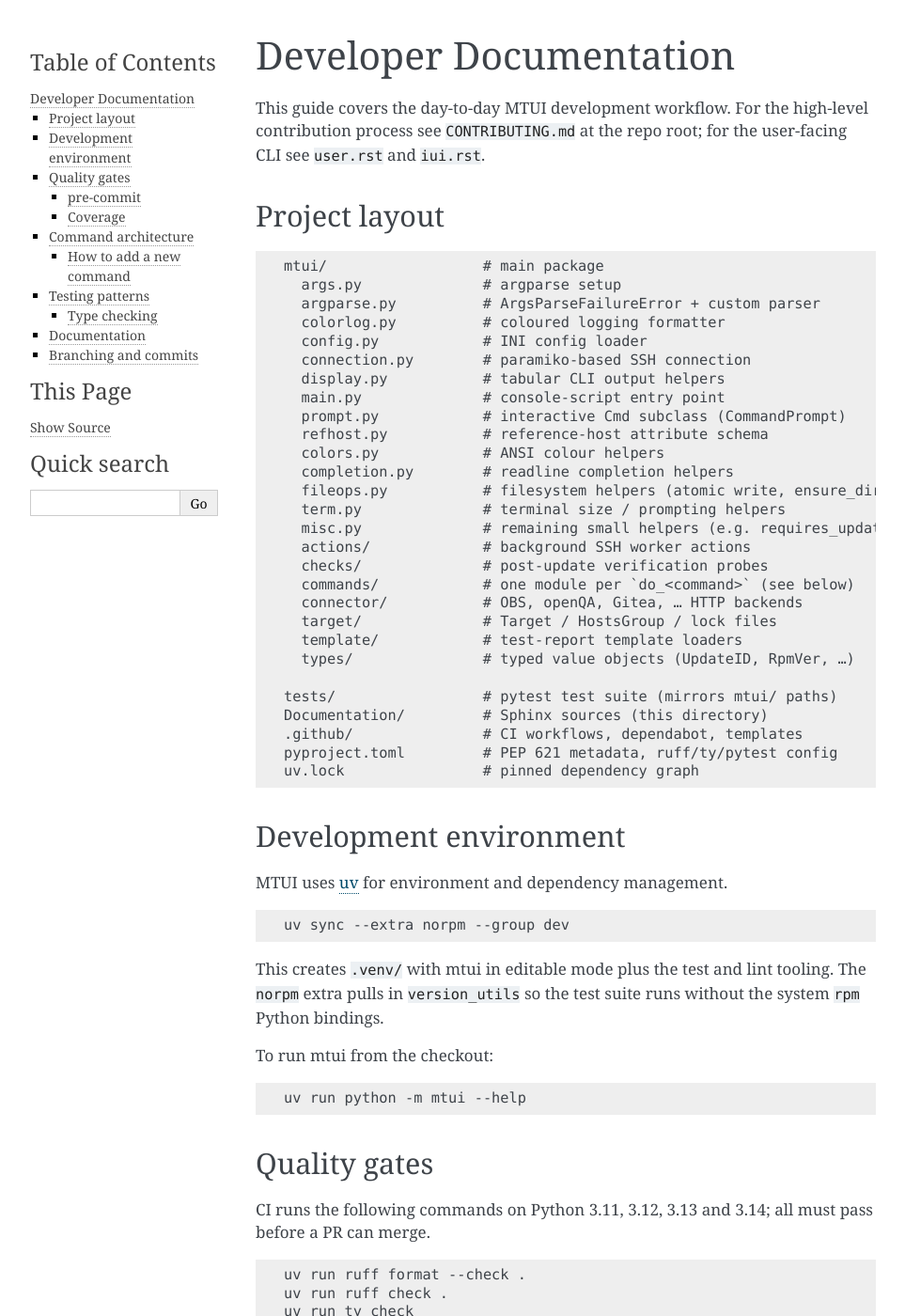
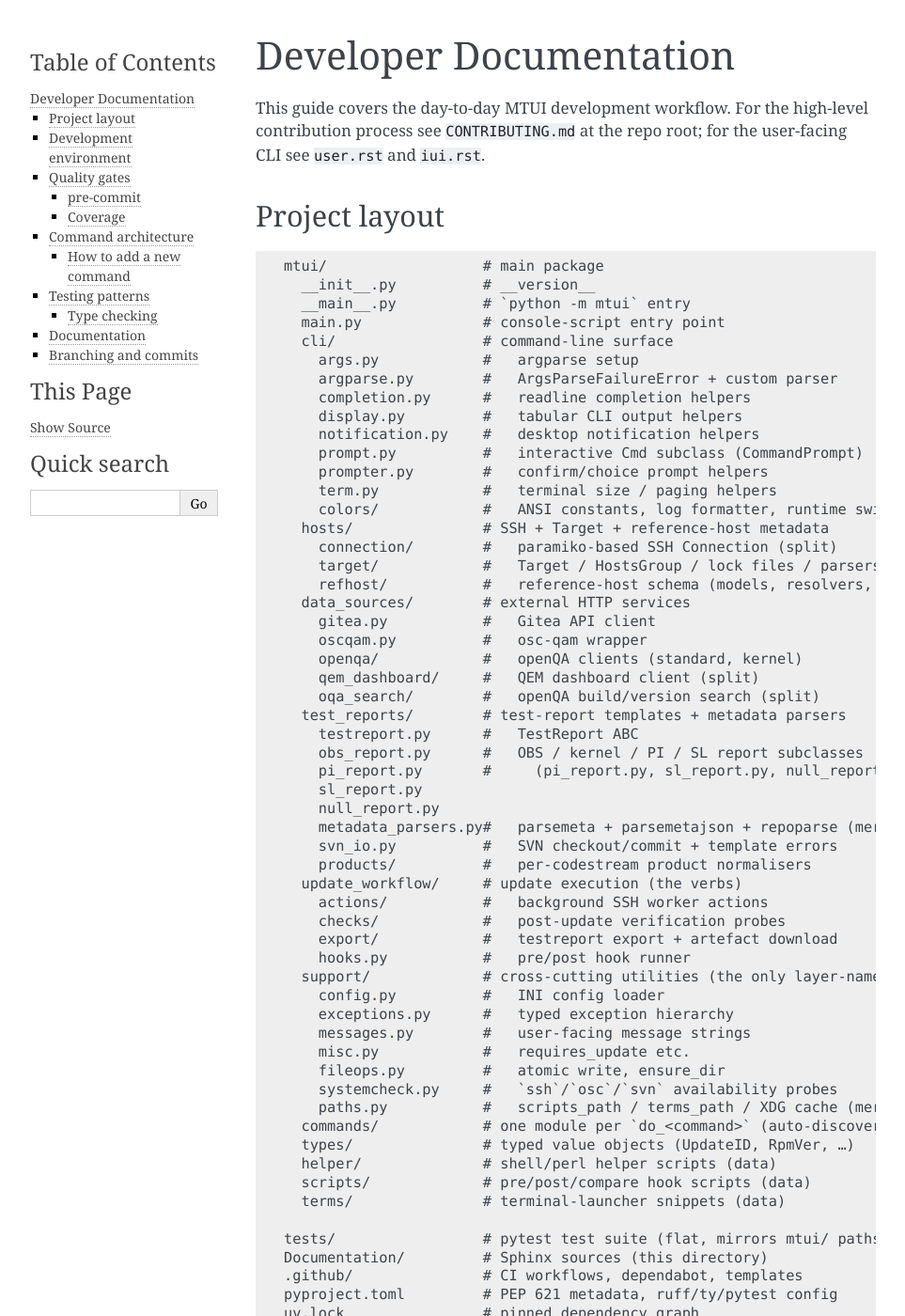
Before and after one commit to openSUSE/mtui, a Sphinx documentation site: the page built from Documentation/developer.rst, in a window 1280 px wide and 1400 px high. Shown: the whole window at 94% size, without its empty margins (148-1111 px from the left). Built offline with Sphinx 7.4.7, drawn with Linux system fonts in a browser that asks for light colours; some of the changed text lies outside the part shown.

Commit message:
docs: update for package reorganization
Update the three docs that named pre-reorg paths now that all eight
move/split commits have landed:

- Documentation/developer.rst: rewrite the Project-layout code block
  to show the new tree (cli/, hosts/, data_sources/, test_reports/,
  update_workflow/, support/), retarget the ty strict-mode override
  reference from mtui/connector/** to mtui/data_sources/**, and fix
  the "How to add a new command" snippet's import from
  ..argparse to ..cli.argparse.
- AGENTS.md: main-runtime wiring now points at mtui/cli/prompt.py and
  the ty strict-mode bullet names mtui/data_sources/**.
- CHANGELOG.md: add an [Unreleased] Changed entry summarising the
  reorg as an internal, no-behaviour-change refactor.

Verified with: uv run --group doc sphinx-build -W -b html
(build succeeded; no new warnings).

```diff
--- a/Documentation/developer.rst
+++ b/Documentation/developer.rst
@@ -13,29 +13,58 @@ Project layout
 .. code-block:: text
 
     mtui/                  # main package
-      args.py              # argparse setup
-      argparse.py          # ArgsParseFailureError + custom parser
-      colorlog.py          # coloured logging formatter
-      config.py            # INI config loader
-      connection.py        # paramiko-based SSH connection
-      display.py           # tabular CLI output helpers
+      __init__.py          # __version__
+      __main__.py          # `python -m mtui` entry
       main.py              # console-script entry point
-      prompt.py            # interactive Cmd subclass (CommandPrompt)
-      refhost.py           # reference-host attribute schema
-      colors.py            # ANSI colour helpers
-      completion.py        # readline completion helpers
-      fileops.py           # filesystem helpers (atomic write, ensure_dir)
-      term.py              # terminal size / prompting helpers
-      misc.py              # remaining small helpers (e.g. requires_update)
-      actions/             # background SSH worker actions
-      checks/              # post-update verification probes
-      commands/            # one module per `do_<command>` (see below)
-      connector/           # OBS, openQA, Gitea, … HTTP backends
-      target/              # Target / HostsGroup / lock files
-      template/            # test-report template loaders
+      cli/                 # command-line surface
+        args.py            #   argparse setup
+        argparse.py        #   ArgsParseFailureError + custom parser
+        completion.py      #   readline completion helpers
+        display.py         #   tabular CLI output helpers
+        notification.py    #   desktop notification helpers
+        prompt.py          #   interactive Cmd subclass (CommandPrompt)
+        prompter.py        #   confirm/choice prompt helpers
+        term.py            #   terminal size / paging helpers
+        colors/            #   ANSI constants, log formatter, runtime switch
+      hosts/               # SSH + Target + reference-host metadata
+        connection/        #   paramiko-based SSH Connection (split)
+        target/            #   Target / HostsGroup / lock files / parsers
+        refhost/           #   reference-host schema (models, resolvers, store)
+      data_sources/        # external HTTP services
+        gitea.py           #   Gitea API client
+        oscqam.py          #   osc-qam wrapper
+        openqa/            #   openQA clients (standard, kernel)
+        qem_dashboard/     #   QEM dashboard client (split)
+        oqa_search/        #   openQA build/version search (split)
+      test_reports/        # test-report templates + metadata parsers
+        testreport.py      #   TestReport ABC
+        obs_report.py      #   OBS / kernel / PI / SL report subclasses
+        pi_report.py       #     (pi_report.py, sl_report.py, null_report.py)
+        sl_report.py
+        null_report.py
+        metadata_parsers.py#   parsemeta + parsemetajson + repoparse (merged)
+        svn_io.py          #   SVN checkout/commit + template errors
+        products/          #   per-codestream product normalisers
+      update_workflow/     # update execution (the verbs)
+        actions/           #   background SSH worker actions
+        checks/            #   post-update verification probes
+        export/            #   testreport export + artefact download
+        hooks.py           #   pre/post hook runner
+      support/             # cross-cutting utilities (the only layer-named dir)
+        config.py          #   INI config loader
+        exceptions.py      #   typed exception hierarchy
+        messages.py        #   user-facing message strings
+        misc.py            #   requires_update etc.
+        fileops.py         #   atomic write, ensure_dir
+        systemcheck.py     #   `ssh`/`osc`/`svn` availability probes
+        paths.py           #   scripts_path / terms_path / XDG cache (merged)
+      commands/            # one module per `do_<command>` (auto-discovered)
       types/               # typed value objects (UpdateID, RpmVer, …)
+      helper/              # shell/perl helper scripts (data)
+      scripts/             # pre/post/compare hook scripts (data)
+      terms/               # terminal-launcher snippets (data)
 
-    tests/                 # pytest test suite (mirrors mtui/ paths)
+    tests/                 # pytest test suite (flat, mirrors mtui/ paths)
     Documentation/         # Sphinx sources (this directory)
     .github/               # CI workflows, dependabot, templates
     pyproject.toml         # PEP 621 metadata, ruff/ty/pytest config
@@ -137,7 +166,7 @@ How to add a new command
 
    .. code-block:: python
 
-       from ..argparse import ArgumentParser
+       from ..cli.argparse import ArgumentParser
        from ._command import Command
 
 
@@ -188,7 +217,7 @@ Type checking
 
 ``ty check`` is a hard CI gate. ``[tool.ty]`` in ``pyproject.toml``
 enables ``error-on-warning`` and promotes everything in
-``mtui/types/**`` and ``mtui/connector/**`` to ``error all``. New
+``mtui/types/**`` and ``mtui/data_sources/**`` to ``error all``. New
 ``# ty: ignore`` directives need a specific rule code (the
 ``PGH003`` ruff rule enforces this).
 
```
Also changed, not shown: AGENTS.md (+2 -2 lines), CHANGELOG.md (+16 -0 lines).
